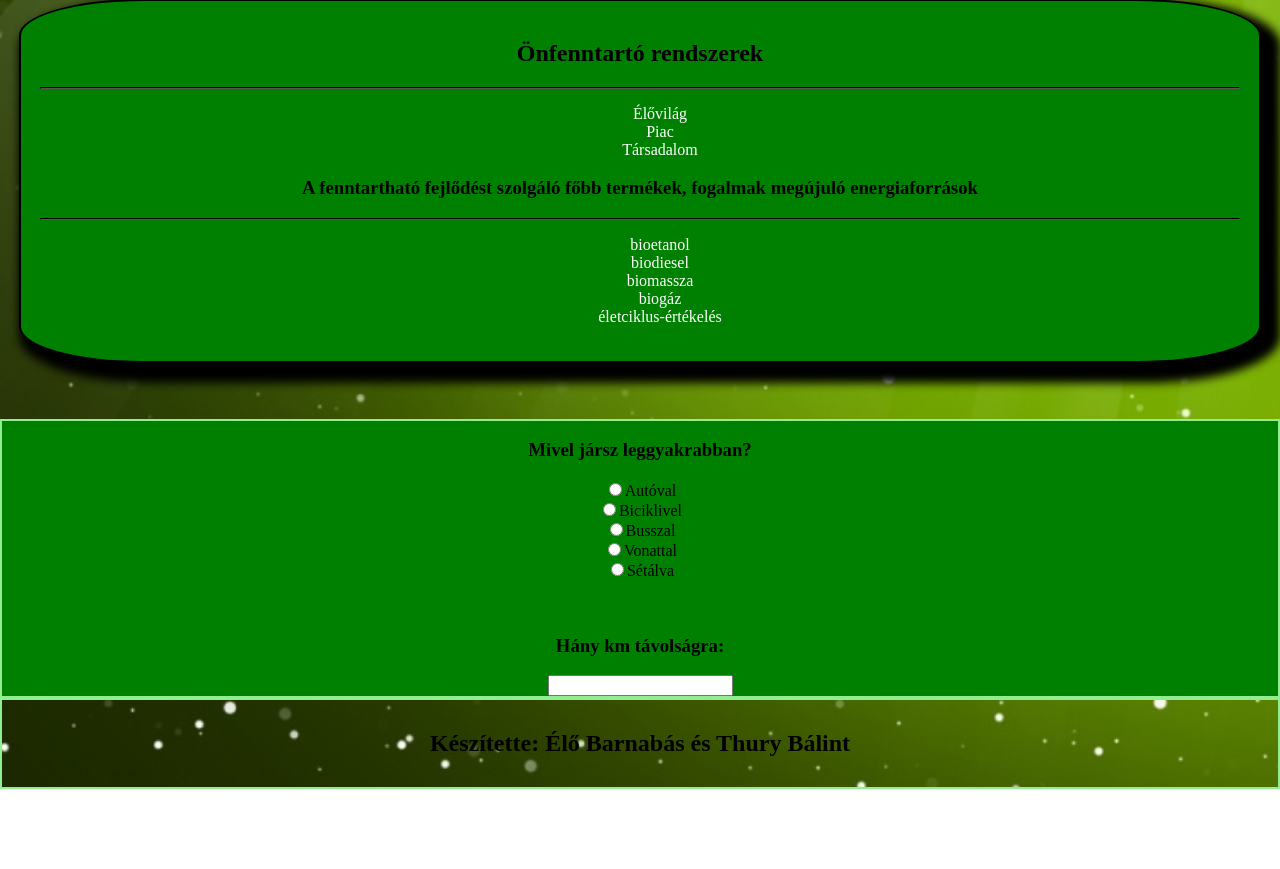
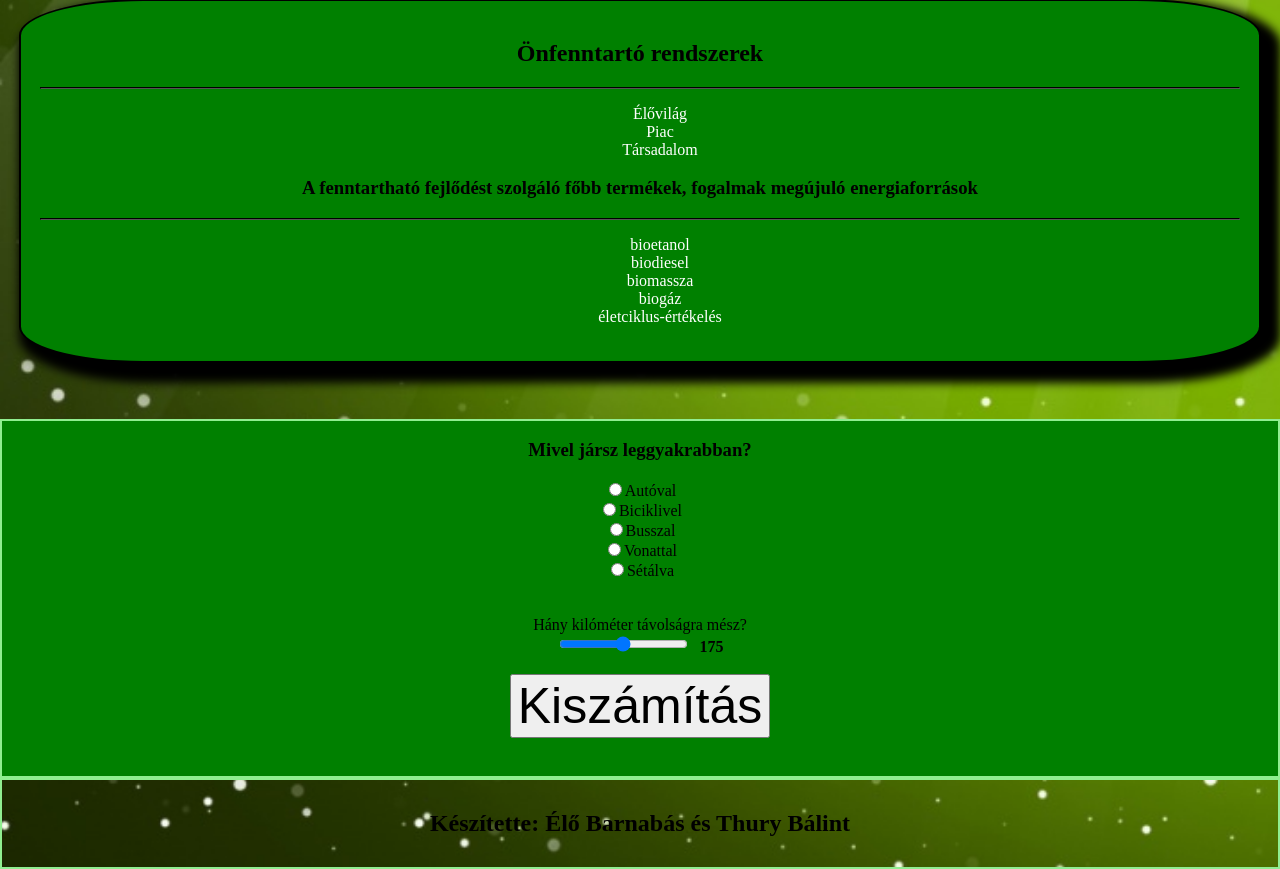
Before and after one commit to Neko321/kornyezet, a plain HTML site: page index.html in a window 1280 px wide. Shown: the part 1056-1925 px from the top of the page. Before the commit the page ends 1845 px from the top, so only its background shows below. Drawn offline with Linux system fonts and the light colour scheme.

Commit message:
kesz van :--
fasz

```diff
--- a/code.js
+++ b/code.js
@@ -0,0 +1,39 @@
+document.addEventListener('DOMContentLoaded', () => {
+    const rangeSlider = document.getElementById('huzka');
+    const form = document.querySelector('form');
+    const resultDisplay = document.getElementById('haketto');
+
+    // Display current slider value next to the slider
+    const rangeValueDisplay = document.createElement('span');
+    rangeValueDisplay.textContent = rangeSlider.value;
+    rangeValueDisplay.style.marginLeft = '10px';
+    rangeValueDisplay.style.fontWeight = 'bold';
+    rangeSlider.insertAdjacentElement('afterend', rangeValueDisplay);
+
+    // Update displayed value when slider changes
+    rangeSlider.addEventListener('input', () => {
+      rangeValueDisplay.textContent = rangeSlider.value;
+    });
+
+    // Handle form submission
+    form.addEventListener('submit', (e) => {
+      e.preventDefault();
+
+      const selectedTransport = document.querySelector('input[name="ker"]:checked');
+
+      if (!selectedTransport) {
+        resultDisplay.textContent = 'Kérjük válasszon közlekedési eszközt!';
+        return;
+      }
+
+      const transportValue = parseFloat(selectedTransport.value);
+      const distance = parseFloat(rangeSlider.value);
+
+      // Calculate divider (divide by 10 for every 100 km)
+      const divider = 10 ** Math.floor(distance / 100);
+      const carbonFootprint = (transportValue * distance) / divider;
+
+      resultDisplay.textContent =
+        `Te ${distance} km utat teszel meg, és a carbon lábnyom ${carbonFootprint.toFixed(2)} egység.`;
+    });
+  });
--- a/index.html
+++ b/index.html
@@ -77,10 +77,20 @@
 
             <br><br>
 
-            <label for=""><h3>Hány km távolságra:</h3></label>
-            <input type="number" value="">
+
+
+            <label for="">Hány kilóméter távolságra mész?</label><br>
+            <input id="huzka" min="50" max="300" type="range">
+
+
+            <br><br>
+            <button type="submit">Kiszámítás</button><br><br>
+            <h2 id="haketto"></h2>
+
+
 
         </form>
+
 
 
 
--- a/style.css
+++ b/style.css
@@ -91,3 +91,6 @@ form{
     text-align: center;
 
 }
+button{
+    font-size: 50px;
+}
```
